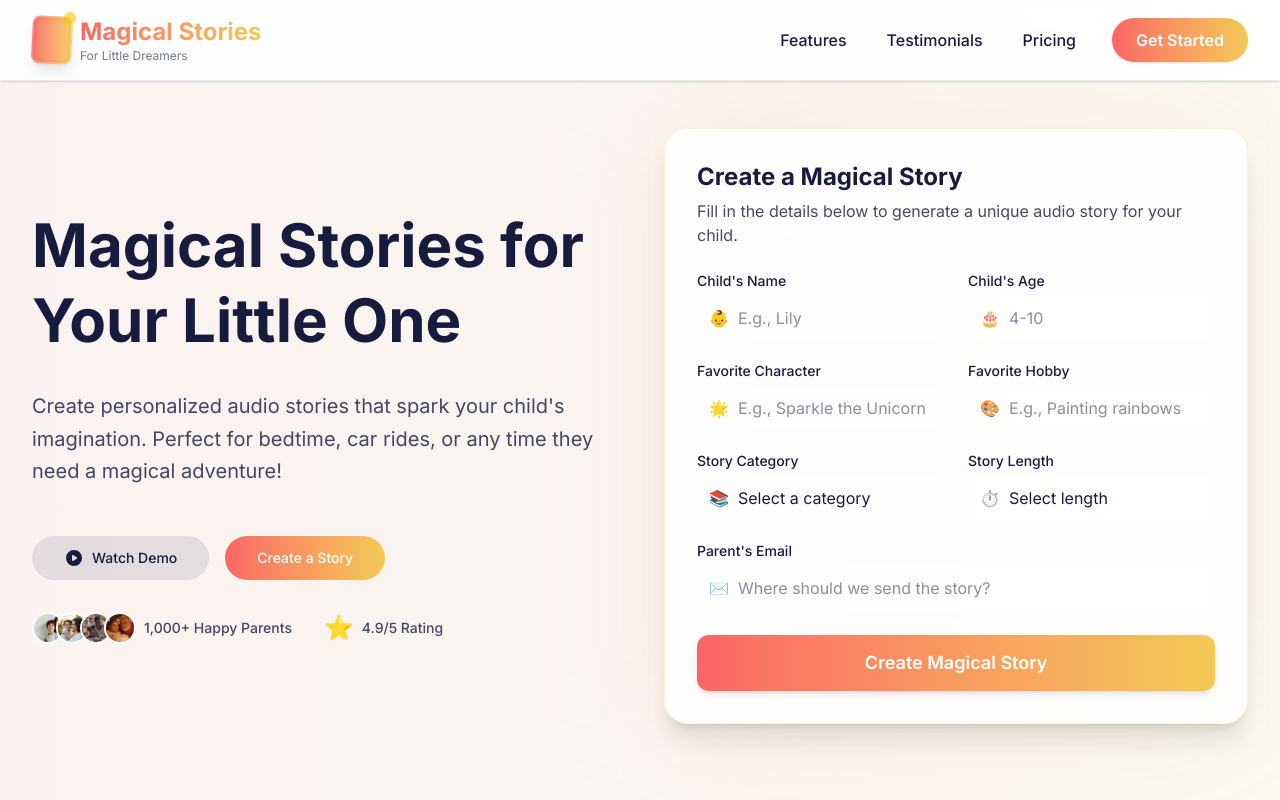
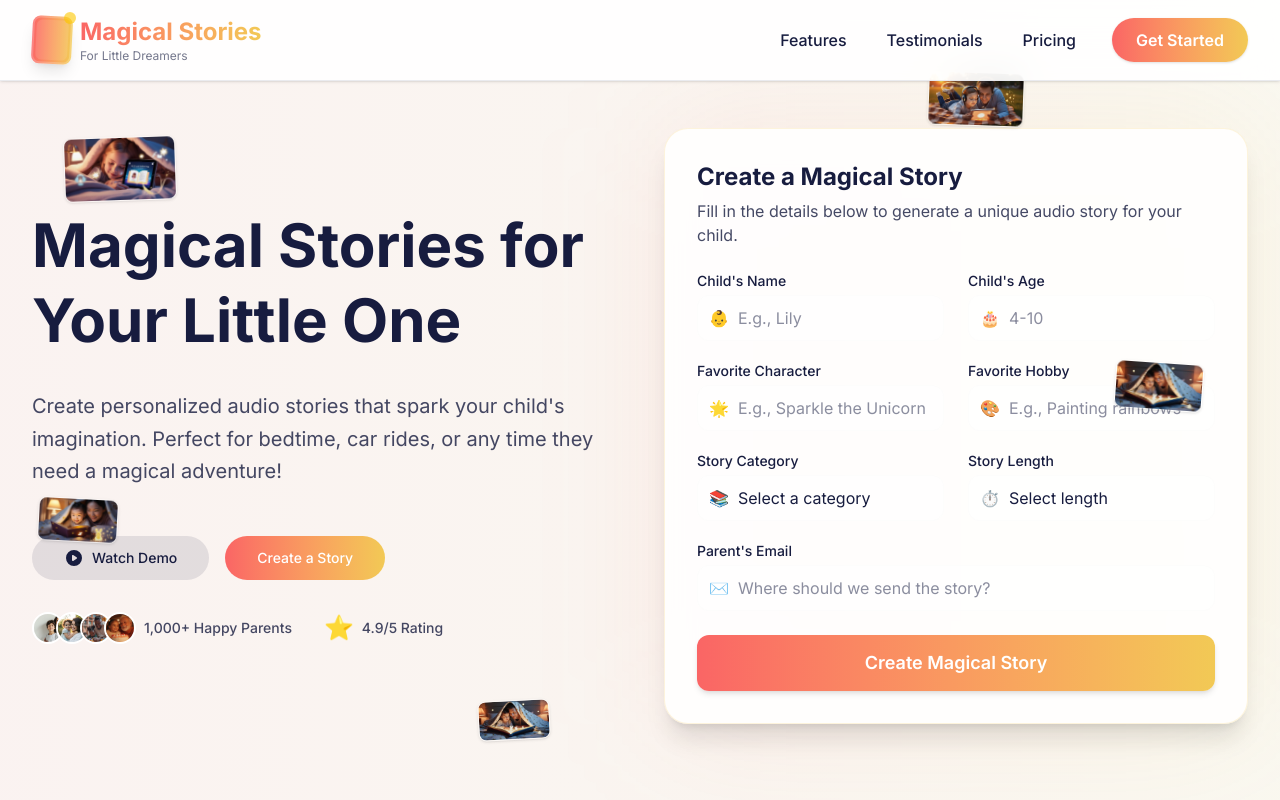
Before and after one commit to LeanderTimEngel/mvp, a Next.js app: page / in a window 1280 px wide. Shown: the top 800 px of the page. Built offline with nearby package versions, Linux system fonts and the light colour scheme.

Commit message:
adjusted flying pictures main page

```diff
--- a/src/components/HeroSection.tsx
+++ b/src/components/HeroSection.tsx
@@ -20,7 +20,69 @@ const avatarUrls = [
 export default function HeroSection({ openDemo }: HeroSectionProps) { // Destructure openDemo prop
   return (
     <div className="relative overflow-hidden pt-24 pb-10 sm:pt-32 sm:pb-20">
-      <div className="absolute inset-0 bg-gradient-to-r from-[#fa6565]/5 to-[#f2c955]/5" />
+      <div className="absolute inset-0 bg-gradient-to-r from-[#fa6565]/5 to-[#f2c955]/5 pointer-events-none" />
+
+      {/* Floating images - smaller and more subtle than sales page */}
+      {/* Oben mitte rechts */}
+      <div className="absolute top-[9%] right-[20%] w-16 h-9 md:w-24 md:h-13.5 rounded-lg overflow-hidden shadow-sm border border-white/30 transform rotate-2 animate-float-slow z-10 hidden lg:block aspect-video">
+        <Image
+          src="/images/Magical-Stories-6.jpg"
+          alt="Magical story moment"
+          width={96}
+          height={54}
+          className="w-full h-full object-cover brightness-105"
+        />
+        <div className="absolute inset-0 bg-gradient-to-t from-[#171c3f]/15 to-transparent"></div>
+      </div>
+
+      {/* Oben links */}
+      <div className="absolute bottom-[75%] left-[5%] w-20 h-11 md:w-28 md:h-16 rounded-lg overflow-hidden shadow-sm border border-white/30 transform -rotate-2 animate-float-slower z-10 hidden lg:block aspect-video">
+        <Image
+          src="/images/Magical-Stories-2.jpeg"
+          alt="Parent with child"
+          width={112}
+          height={63}
+          className="w-full h-full object-cover brightness-105"
+        />
+        <div className="absolute inset-0 bg-gradient-to-t from-[#171c3f]/15 to-transparent"></div>
+      </div>
+
+      {/* Unten links */}
+      <div className="absolute top-[62%] left-[3%] w-14 h-8 md:w-20 md:h-11 rounded-lg overflow-hidden shadow-sm border border-white/30 transform rotate-3 animate-float-medium z-10 hidden lg:block aspect-video">
+        <Image
+          src="/images/Magical-Stories-3.jpeg"
+          alt="Child with story"
+          width={80}
+          height={45}
+          className="w-full h-full object-cover brightness-105"
+        />
+        <div className="absolute inset-0 bg-gradient-to-t from-[#171c3f]/15 to-transparent"></div>
+      </div>
+
+      {/* Mitte rechts */}
+      <div className="absolute top-[45%] right-[6%] w-16 h-9 md:w-22 md:h-12 rounded-lg overflow-hidden shadow-sm border border-white/30 transform rotate-4 animate-float-medium z-10 hidden lg:block aspect-video">
+        <Image
+          src="/images/Magical-Stories-1.jpeg"
+          alt="Child enjoying story"
+          width={88}
+          height={49}
+          className="w-full h-full object-cover brightness-105"
+        />
+        <div className="absolute inset-0 bg-gradient-to-t from-[#171c3f]/15 to-transparent"></div>
+      </div>
+
+      {/* Unten rechts */}
+      <div className="absolute bottom-[8%] right-[57%] w-14 h-8 md:w-18 md:h-10 rounded-lg overflow-hidden shadow-sm border border-white/30 transform -rotate-3 animate-float-fast z-10 hidden lg:block aspect-video">
+        <Image
+          src="/images/Magical-Stories-4.jpeg"
+          alt="Magical adventure"
+          width={72}
+          height={40}
+          className="w-full h-full object-cover brightness-105"
+        />
+        <div className="absolute inset-0 bg-gradient-to-t from-[#171c3f]/15 to-transparent"></div>
+      </div>
+
       <div className="max-w-7xl mx-auto px-4 sm:px-6 lg:px-8">
         <div className="grid grid-cols-1 lg:grid-cols-2 gap-6 lg:gap-12 items-center">
           <div className="space-y-5 sm:space-y-8 animate-fade-in">
```
